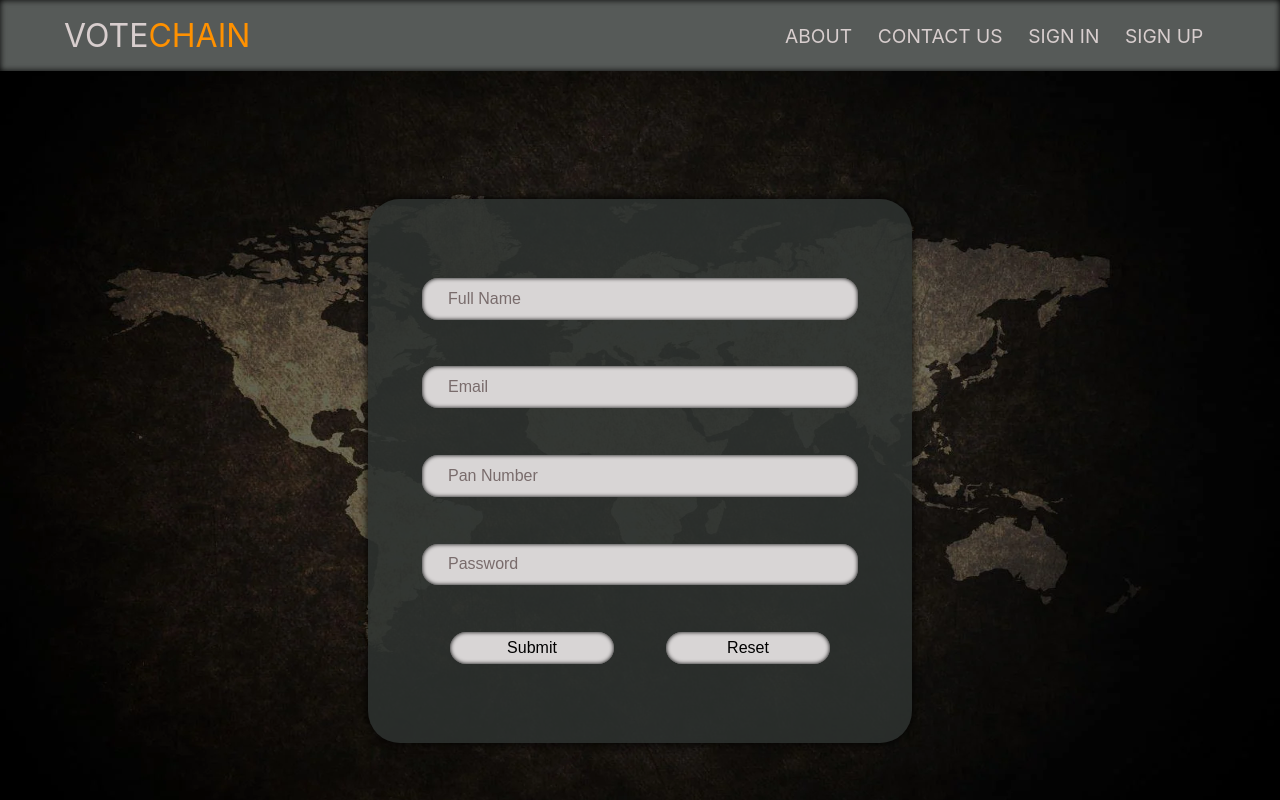
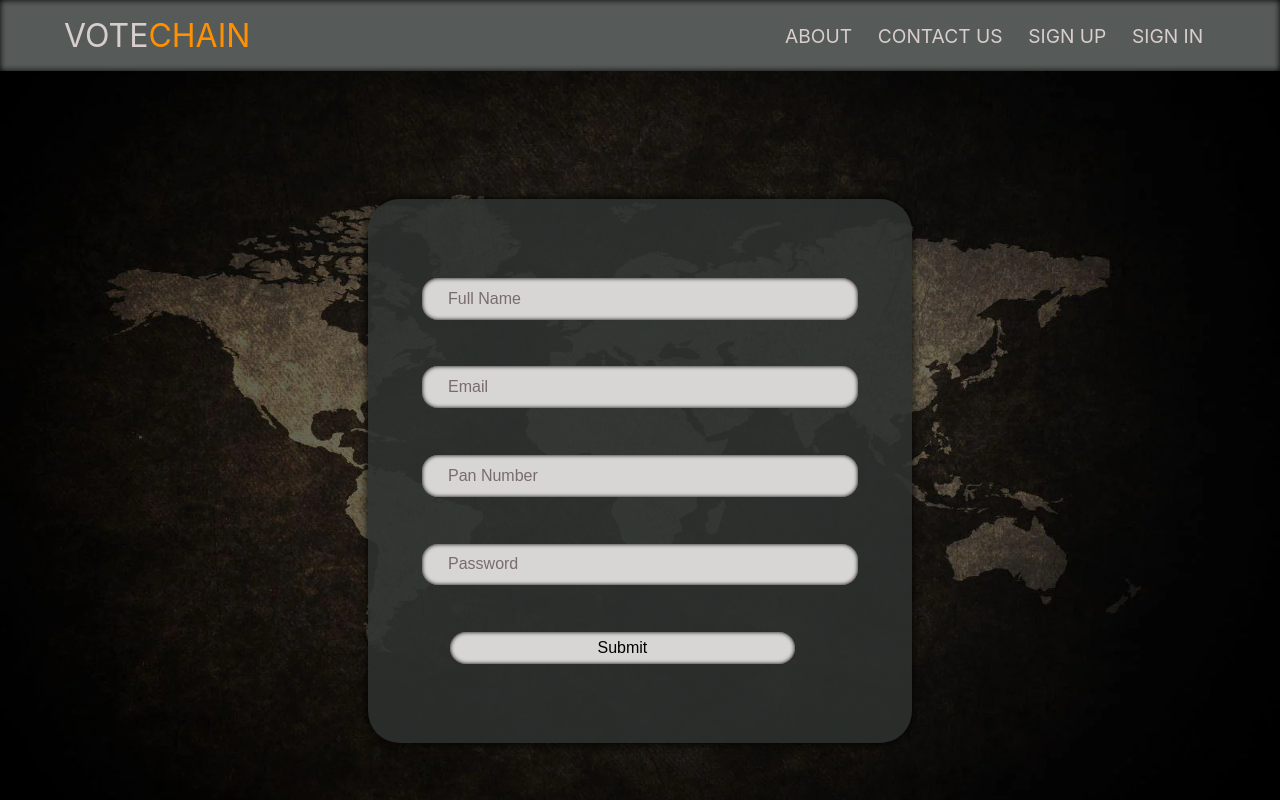
Before and after one commit to amanpreet-vi/project1, a React (Create React App) app: page /signup in a window 1280 px wide. Built offline with nearby package versions, Linux system fonts and the light colour scheme.

Commit message:
Sign in Sign up logic improved

```diff
--- a/src/App.js
+++ b/src/App.js
@@ -1,6 +1,6 @@
 /** @format */
 
-import React from 'react';
+import React, { useState } from 'react';
 import { Switch, Route } from 'react-router-dom';
 import LandingPage from './components/controller/landingPage';
 import SignIn from './components/controller/signIn';
@@ -10,22 +10,25 @@ import NavBar from './components/view/navBar';
 import './components/resource/stylesheet/app.css';
 
 import CandidateController from './components/controller/candidateController';
+import { isAuthenticated } from './components/controller/authentication';
 // import CardController from './components/controller/cardController';
 
 export default function App() {
+	const [render, setRender] = useState(false);
+
 	return (
 		<>
-			<NavBar />
+			<NavBar setRender={setRender} />
 			<div className="base">
 				<Switch>
 					<Route path="/" exact>
 						<LandingPage />
 					</Route>
 					<Route path="/signin">
-						<SignIn />
+						<SignIn setRender={setRender} />
 					</Route>
 					<Route path="/signup">
-						<SignUp />
+						<SignUp setRender={setRender} />
 					</Route>
 					<Route path="/candidate">
 						<CandidateController />
--- a/src/components/controller/cardController.js
+++ b/src/components/controller/cardController.js
@@ -1,13 +1,20 @@
 /** @format */
 
-import React from "react";
-import Cards from "../view/card";
+import React from 'react';
+import Cards from '../view/card';
+import { searchCandidateByConstituency } from './searchCandidate';
 
 export default function CardController({ districts }) {
+	const handleOnclick = (e) => {
+		const Constituency = e.target.innerText;
+		searchCandidateByConstituency(Constituency).then((data) => {
+			console.log(data.data[0]);
+		});
+	};
 	return (
 		<div className="card-list">
 			{districts.map((d, i) => (
-        <Cards district={d} key={i} />
+				<Cards district={d} handleOnclick={handleOnclick} key={i} />
 			))}
 			{<Cards />}
 		</div>
--- /dev/null
+++ b/src/components/controller/searchCandidate.js
@@ -0,0 +1,10 @@
+/** @format */
+
+import { API } from '../../backend';
+
+export const searchCandidateByConstituency = (Constituency) => {
+	console.log(Constituency);
+	return fetch(`${API}/up/candidate/2022/constituency/${Constituency}`)
+		.then((res) => res.json())
+		.catch((err) => console.log(err));
+};
--- a/src/components/controller/signIn.js
+++ b/src/components/controller/signIn.js
@@ -1,15 +1,15 @@
 /** @format */
 
-import React, { useState } from "react";
-import { Redirect } from "react-router-dom";
-import SignInView from "../view/signInView";
-import { authenticate, isAuthenticated, signin } from "./authentication/index";
+import React, { useState } from 'react';
+import { Redirect } from 'react-router-dom';
+import SignInView from '../view/signInView';
+import { authenticate, isAuthenticated, signin } from './authentication/index';
 
-export default function SignIn() {
+export default function SignIn({ setRender }) {
 	const [values, setValues] = useState({
-    email: "",
-    password: "",
-    error: "",
+		email: '',
+		password: '',
+		error: '',
 		loading: false,
 		didRedirect: false,
 	});
@@ -39,6 +39,7 @@ export default function SignIn() {
 					setValues({ ...values, error: data.error, loading: false });
 				} else {
 					authenticate(data, () => {
+						setRender(true);
 						setValues({
 							...values,
 							didRedirect: true,
@@ -46,7 +47,10 @@ export default function SignIn() {
 					});
 				}
 			})
-      .catch((err) => console.log("Error in Signin"));
+			.catch((err) => {
+				setValues({ ...values, error: err.message, loading: false });
+				console.log('Error in Signin');
+			});
 	};
 
 	const errorMessage = () => {
@@ -55,7 +59,7 @@ export default function SignIn() {
 				<div className="col-md-6 offset-sm-3 text-left">
 					<div
 						className="alert alert-danger"
-            style={{ display: error ? "" : "none" }}
+						style={{ display: error ? '' : 'none' }}
 					>
 						{error}
 					</div>
@@ -81,6 +85,7 @@ export default function SignIn() {
 				handlechange={handleChange}
 				onSubmit={onSubmit}
 				errorMessage={errorMessage}
+				redirectTo={redirectTo}
 			/>
 			{redirectTo()}
 		</>
--- a/src/components/view/card.jsx
+++ b/src/components/view/card.jsx
@@ -1,9 +1,9 @@
 /** @format */
 
-import React from "react";
-import "../resource/stylesheet/card.css";
+import React from 'react';
+import '../resource/stylesheet/card.css';
 
-export default function Cards({ district }) {
+export default function Cards({ district, handleOnclick }) {
 	return (
 		<>
 			{district ? (
@@ -12,7 +12,9 @@ export default function Cards({ district }) {
 					<h3>Constituency:</h3>
 					<ul>
 						{district.constituency.map((c, i) => (
-              <li key={i}>{c}</li>
+							<li key={i} onClick={handleOnclick}>
+								{c}
+							</li>
 						))}
 					</ul>
 				</div>
--- a/src/components/view/navBar.jsx
+++ b/src/components/view/navBar.jsx
@@ -1,7 +1,12 @@
-import React from "react";
-import "../resource/stylesheet/navbar.css";
+/** @format */
 
-export default function NavBar() {
+import React, { Fragment, useState } from 'react';
+import { Link, useHistory } from 'react-router-dom';
+import { isAuthenticated, signout } from '../controller/authentication';
+import '../resource/stylesheet/navbar.css';
+
+export default function NavBar({ setRender }) {
+	let history = useHistory();
 	return (
 		<div className="nav">
 			<div className="navContainer">
@@ -18,12 +23,35 @@ export default function NavBar() {
 				<div className="links">
 					<div>about</div>
 					<div>contact us</div>
-          <a href="signin">
-            <div>sign in</div>
-          </a>
-          <a href="signup">
-            <div>sign up</div>
-          </a>
+
+					{!isAuthenticated() && (
+						<Fragment>
+							<div>
+								<Link className="nav-link" to="/signup">
+									Sign Up
+								</Link>
+							</div>
+							<div>
+								<Link className="nav-link" to="/signin">
+									Sign In
+								</Link>
+							</div>
+						</Fragment>
+					)}
+					{isAuthenticated() && (
+						<div>
+							<span
+								onClick={() => {
+									signout(() => {
+										setRender(false);
+										history.push('/');
+									});
+								}}
+							>
+								Sign Out
+							</span>
+						</div>
+					)}
 				</div>
 			</div>
 		</div>
--- a/src/components/view/signInView.jsx
+++ b/src/components/view/signInView.jsx
@@ -1,27 +1,35 @@
 /** @format */
 
-import React from "react";
-import "../resource/stylesheet/sign.css";
+import React from 'react';
+import '../resource/stylesheet/sign.css';
+import NavBar from './navBar';
 
-export default function SignInView({ handlechange, onSubmit }) {
+export default function SignInView({
+	handlechange,
+	onSubmit,
+	errorMessage,
+	redirectTo,
+}) {
 	return (
 		<>
 			<div className="signContainer">
+				{errorMessage()}
 				<form target="#">
 					<input
 						type="text"
-            placeholder="username"
-            onChange={handlechange("email")}
+						placeholder="Email"
+						onChange={handlechange('email')}
 					/>
 					<input
 						type="password"
-            onChange={handlechange("password")}
+						onChange={handlechange('password')}
 						placeholder="password"
 					/>
 					<button onClick={onSubmit} type="submit">
 						Submit
 					</button>
 				</form>
+				{redirectTo()}
 			</div>
 		</>
 	);
--- a/src/components/view/signUpView.jsx
+++ b/src/components/view/signUpView.jsx
@@ -1,38 +1,44 @@
 /** @format */
 
-import React from "react";
-import "../resource/stylesheet/sign.css";
+import React from 'react';
+import '../resource/stylesheet/sign.css';
 
-export default function SignUpView({ handleChange, onSubmit }) {
+export default function SignUpView({
+	handleChange,
+	onSubmit,
+	errorMessage,
+	successMessage,
+}) {
 	return (
 		<>
 			<div className="signContainer">
+				{errorMessage()}
+				{successMessage()}
 				<form>
 					<input
 						type="text"
 						placeholder="Full Name"
-            onChange={handleChange("name")}
+						onChange={handleChange('name')}
 					/>
 					<input
 						type="email"
 						placeholder="Email"
-            onChange={handleChange("email")}
+						onChange={handleChange('email')}
 					/>
 					<input
 						type="text"
 						placeholder="Pan Number"
-            onChange={handleChange("pancard")}
+						onChange={handleChange('pancard')}
 					/>
 					<input
 						type="password"
 						placeholder="Password"
-            onChange={handleChange("password")}
+						onChange={handleChange('password')}
 					/>
 					<div className="signRow">
 						<button type="submit" onClick={onSubmit}>
 							Submit
 						</button>
-            <button type="reset">Reset</button>
 					</div>
 				</form>
 			</div>
```
Also changed, not shown: src/components/controller/landingPage.js (+8 -8 lines). Lines whose indentation alone changed are shown as unchanged.
